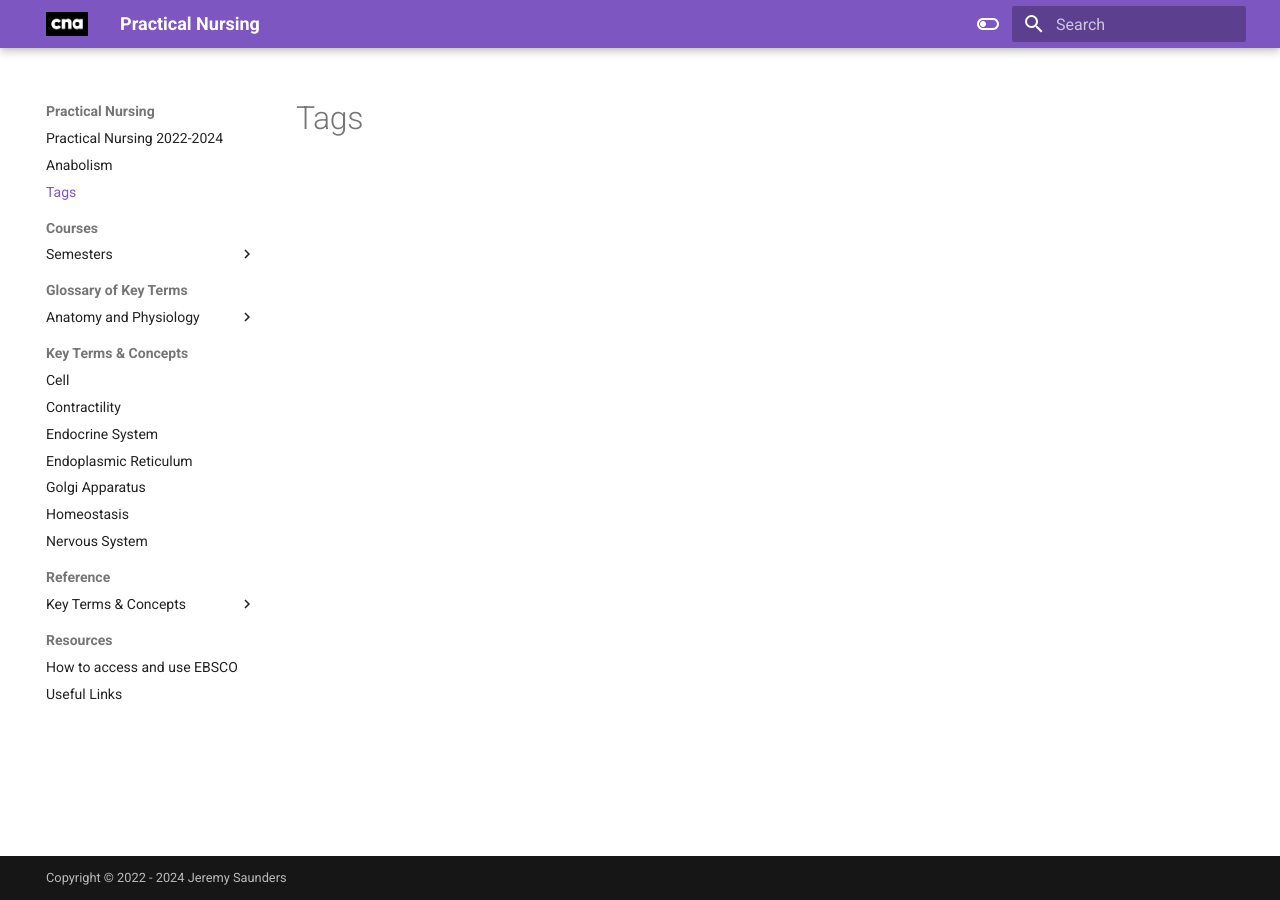
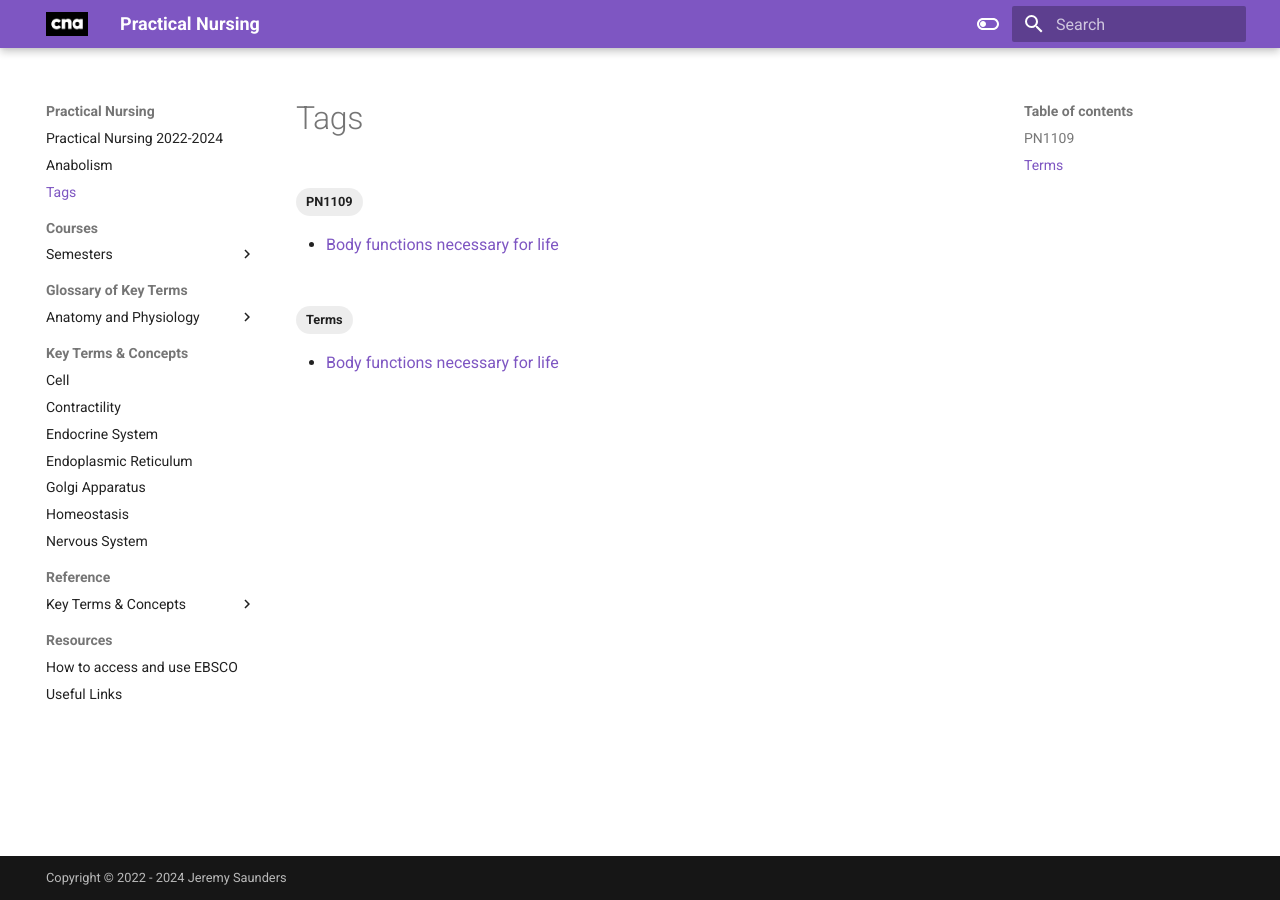
Before and after one commit to practicalnursing/practicalnursing.github.io, an MkDocs documentation site: the page built from docs/tags.md, in a window 1280 px wide. Built offline with MkDocs 1.6.1 and Material for MkDocs 9.7.7, drawn with Linux system fonts in a browser that asks for light colours.

```diff
--- a/docs/Courses/Semesters/Semester 1/PN1109 - Anatomy and Physiology I/Objective 1/Body functions necessary for life.md
+++ b/docs/Courses/Semesters/Semester 1/PN1109 - Anatomy and Physiology I/Objective 1/Body functions necessary for life.md
@@ -1,8 +1,9 @@
 ---
 tags:
-	- PN1109
-	- Concepts
+  - PN1109
+  - Terms
 ---
+
 # Body functions necessary for life
 
 The eight (8) bodily functions necessary for life are:
```
Also changed, not shown: 1 other file.
